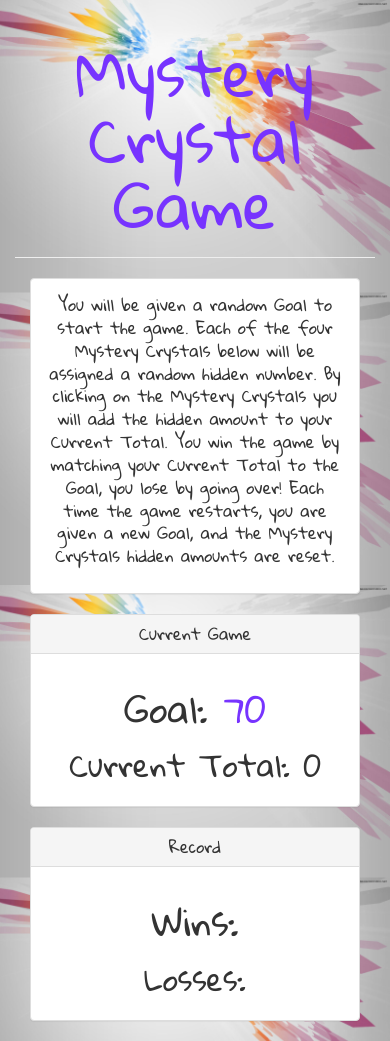
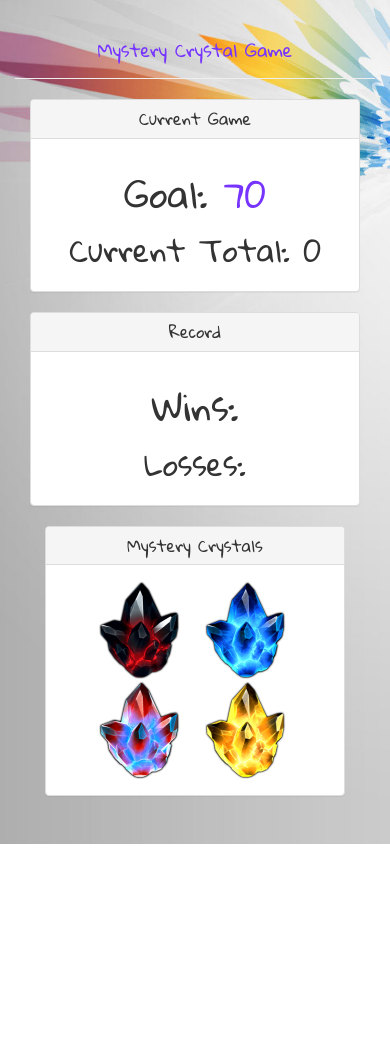
Before and after one commit to b-withers/Mystery-Crystals, a plain HTML site: page index.html in a window 390 px wide. Shown: the top 1041 px of the page. After the commit the page ends 844 px from the top, so only its background shows below. Drawn offline with nearby package versions, Linux system fonts and the light colour scheme.

Commit message:
mobile responsive

```diff
--- a/assets/css/style.css
+++ b/assets/css/style.css
@@ -1,7 +1,9 @@
 body {
 	font-family: 'Gloria Hallelujah', cursive;
 	background-image: url(bg.jpg);
-	background-size: 100%;
+	background-size: cover;
+	background-repeat: no-repeat;
+
 }
 
 img {
@@ -44,3 +46,21 @@ img {
 #number-to-guess {
 	color: #7733ff;
 }
+
+@media only screen and (max-width: 600px) {
+	.hdr{
+		display: none;
+	}
+
+	.main-inst{
+		display: none;
+	}
+
+	#header{
+		font-size: 1.75rem;
+	}
+
+	#instructions{
+		font-size: 1.25rem;
+	}
+}
--- a/index.html
+++ b/index.html
@@ -1,7 +1,8 @@
-<!DOCTYPE html>
-<html>
-
+<html lang="en">
   <head>
+    <!-- Required meta tags -->
+    <meta charset="utf-8">
+    <meta name="viewport" content="width=device-width, initial-scale=1, shrink-to-fit=no">
 	<title>MYSTERY CRYSTALS </title>
 
 	<!-- Link to CSS Stylesheet -->
@@ -9,7 +10,8 @@
 	<!-- image links -->
 	<link href="assets/images">
 	<!-- JQUERY Link -->
-	<script src="https://code.jquery.com/jquery-3.2.1.js" integrity="sha256-DZAnKJ/6XZ9si04Hgrsxu/8s717jcIzLy3oi35EouyE=" crossorigin="anonymous"></script>
+	<script src="https://code.jquery.com/jquery-3.2.1.js" integrity="sha256-DZAnKJ/6XZ9si04Hgrsxu/8s717jcIzLy3oi35EouyE="
+	 crossorigin="anonymous"></script>
 	<!-- Link to Bootstrap -->
 	<link rel="stylesheet" href="https://maxcdn.bootstrapcdn.com/bootstrap/3.3.7/css/bootstrap.min.css" integrity="sha384-BVYiiSIFeK1dGmJRAkycuHAHRg32OmUcww7on3RYdg4Va+PmSTsz/K68vbdEjh4u"
 	 crossorigin="anonymous">
@@ -25,22 +27,27 @@
 		</div>
 
 
-
+		<div class="container main-inst">
 			<div class="col-lg-12">
 				<div class="panel panel-default">
 					<div class="panel-body">
-					<p id="instructions">You will be given a random Goal to start the game. Each of the four Mystery Crystals below will be assigned a random
-						hidden number. By clicking on the Mystery Crystals you will add the hidden amount to your Current Total. You win the
-						game by matching your Current Total to the Goal, you lose by going over! Each time the game restarts, you are given
+						<p id="instructions">You will be given a random Goal to start the game. Each of the four Mystery Crystals below
+							will be assigned a random
+							hidden number. By clicking on the Mystery Crystals you will add the hidden amount to your Current Total. You win
+							the
+							game by matching your Current Total to the Goal, you lose by going over! Each time the game restarts, you are
+							given
 							a new Goal, and the Mystery Crystals hidden amounts are reset.</p>
+					</div>
 				</div>
 			</div>
 		</div>
 
 
 
-		<div>
-			<div class="col-lg-6">
+		<div class="container">
+			<div class="row">
+				<div class="col-lg-6 col-sm-12">
 					<div class="panel panel-default">
 						<div class="panel-heading">
 							<h3 class="panel-title">Current Game</h3>
@@ -55,11 +62,11 @@
 						</div>
 					</div>
 				</div>
-		</div>
 
 
 
-		<div class="col-lg-6">
+
+				<div class="col-lg-6 col-sm-12">
 					<div class="panel panel-default">
 						<div class="panel-heading">
 							<h3 class="panel-title">Record</h3>
@@ -74,8 +81,12 @@
 						</div>
 					</div>
 				</div>
+			</div>
+		</div>
 
 
+
+		<div class="container">
 			<div class="col-lg-12">
 				<div class="panel panel-default">
 					<div class="panel-heading">
@@ -89,7 +100,7 @@
 					</div>
 				</div>
 			</div>
-
+		</div>
 	</div>
 
 	<!-- Javascript External page link -->
```
Lines whose indentation alone changed are shown as unchanged.
